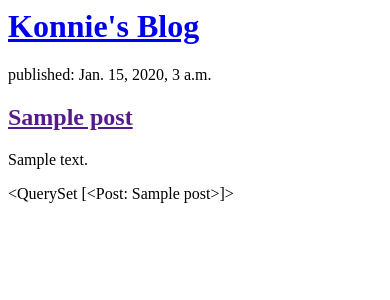
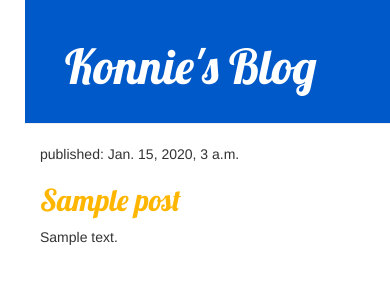
Before and after one commit to Konniekay/my-first-blog, a Django app: template blog/templates/blog/post_list.html in a window 390 px wide. Shown: the top 300 px of the page. Run offline with Django 3.2, Linux system fonts and the light colour scheme; the template is opened without the code that fills it: values that come from a table or form of the project are taken from there, others are empty; tables that the repository leaves empty hold one stand-in row (values such as "Sample post"); some libraries are stand-ins or nearby versions.

Commit message:
Added view and template for detailed blog post as well as CSS for the site.

```diff
--- /dev/null
+++ b/blog/static/css/blog.css
@@ -0,0 +1,26 @@
+h1 a, h2 a {
+    color: #FFB600;
+    font-family: 'Lobster';
+}
+
+body {
+    padding-left: 25px;
+}
+
+.page-header {
+    background-color: #0059C9;
+    margin-top: 0;
+    padding: 20px 20px 20px 40px;
+}
+
+.page-header h1, .page-header h1 a, .page-header h1 a:visited, .page-header h1 a:active {
+    color: #ffb600;
+    font-size: 36pt;
+    text-decoration: none;
+}
+
+.page-header h1, .page-header h1 a, .page-header h1 a:visited, .page-header h1 a:active {
+    color: #ffffff;
+    font-size: 36pt;
+    text-decoration: none;
+}
--- /dev/null
+++ b/blog/templates/blog/base.html
@@ -0,0 +1,30 @@
+{% load static %}
+
+<html>
+
+        <head>
+                <title>Konnie's blog</title>
+                <link rel="stylesheet" href="//maxcdn.bootstrapcdn.com/bootstrap/3.2.0/css/bootstrap.min.css">
+                <link rel="stylesheet" href="//maxcdn.bootstrapcdn.com/bootstrap/3.2.0/css/bootstrap-theme.min.css">
+                <link href="//fonts.googleapis.com/css?family=Lobster&subset=latin,latin-ext" rel="stylesheet" type="text/css">
+
+                <link rel="stylesheet" href="{% static 'css/blog.css' %}">
+            </head>
+
+    <body>
+            <body>
+                    <div class="page-header">
+                        <h1><a href="/">Konnie's Blog</a></h1>
+                    </div>
+                    <div class="content container">
+                        <div class="row">
+                            <div class="col-md-8">
+                            {% block content %}
+                            {% endblock %}
+                            </div>
+                        </div>
+                    </div>
+                </body>
+
+    </body>
+</html>
--- a/blog/templates/blog/post_list.html
+++ b/blog/templates/blog/post_list.html
@@ -1,21 +1,13 @@
-<html>
-    <head>
-        <title>Konnie's blog</title>
-    </head>
-    <body>
-        <div>
-            <h1><a href="/">Konnie's Blog</a></h1>
-        </div>
+{% extends 'blog/base.html' %}
 
-        {% for post in posts %}
-        <div>
-            <p>published: {{ post.published_date }}</p>
-            <h2><a href="">{{ post.title }}</a></h2>
-            <p>{{ post.text|linebreaksbr }}</p>
-        </div>
+{% block content %}
+    {% for post in posts %}
+     <div class="post">
+          <div class="date">
+              <p>published: {{ post.published_date }}</p>
+         </div>
+         <h2><a href="{% url 'post_detail' pk=post.pk %}">{{ post.title }}</a></h2>
+          <p>{{ post.text|linebreaksbr }}</p>
+     </div>
     {% endfor %}
-
-    </body>
-</html>
-
-{{ posts }}
+ {% endblock %}
--- a/blog/urls.py
+++ b/blog/urls.py
@@ -3,4 +3,5 @@ from . import views
 
 urlpatterns = [
     path('', views.post_list, name='post_list'),
+  path('post/<int:pk>/', views.post_detail, name='post_detail'),
 ]
--- a/blog/views.py
+++ b/blog/views.py
@@ -1,4 +1,4 @@
-from django.shortcuts import render
+from django.shortcuts import render, get_object_or_404
 
 # Create your views here.
 def post_list(request):
@@ -11,3 +11,7 @@ from .models import Post
 def post_list(request):
     posts = Post.objects.filter(published_date__lte=timezone.now()).order_by('published_date')
     return render(request, 'blog/post_list.html', {'posts': posts})
+
+def post_detail(request, pk):
+    post = get_object_or_404(Post, pk=pk)
+    return render(request, 'blog/post_detail.html', {'post': post})
```
Also changed, not shown: blog/templates/blog/post_detail.html (added, +13 -0 lines).
